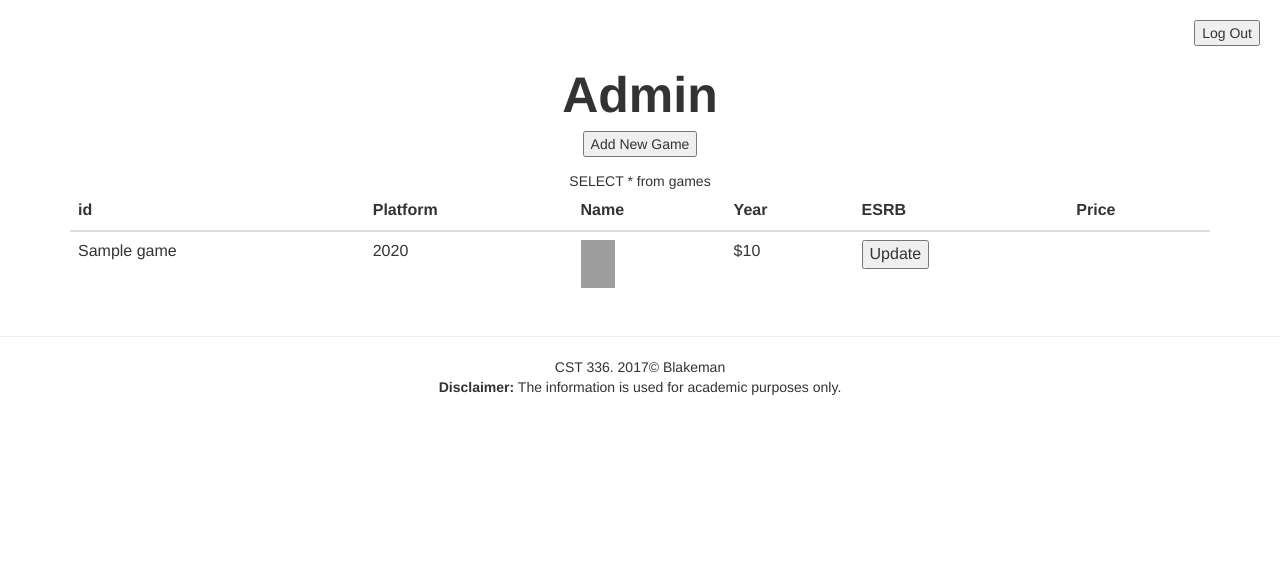
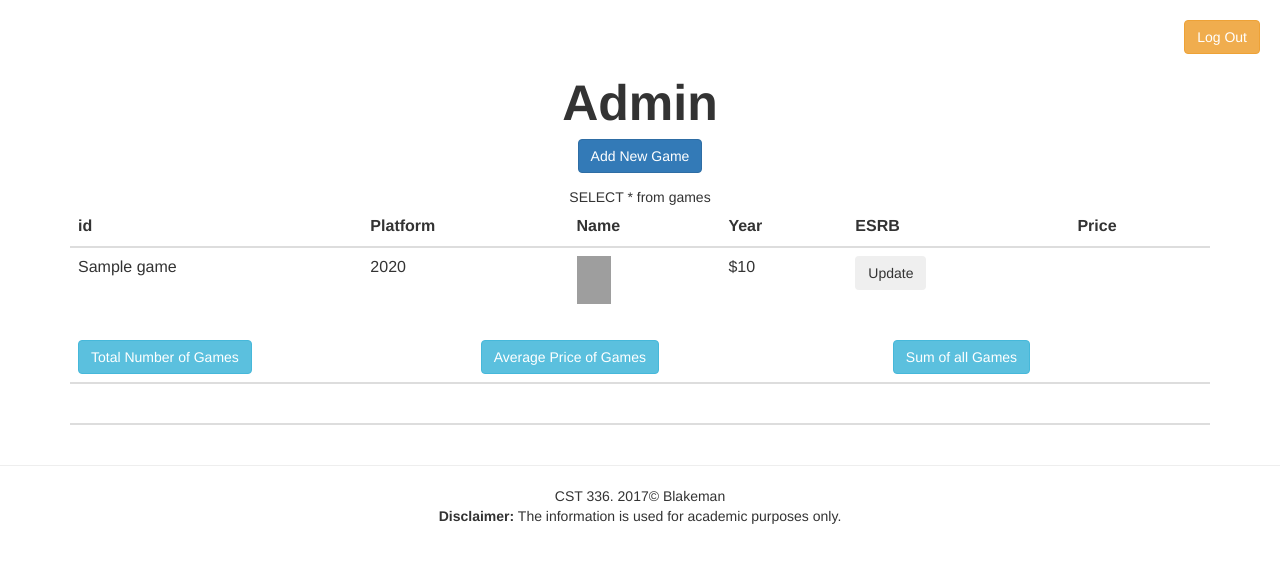
Before and after one commit to rblakeman/WebDevelopmentCatalog, a PHP site: page /FinalProject/admin.php?action=validate in a window 1280 px wide. Shown: the top 563 px of the page. Run offline with PHP 8.4, Linux system fonts and the light colour scheme; the visitor is signed in with stand-in values (Sample User, id 1); tables that the repository leaves empty or names only in its code hold one stand-in row (values such as "Sample post"); lists and menus that the app fills with data are empty; some libraries are stand-ins or nearby versions; grey boxes are pictures that could not be loaded.

Commit message:
Everything but AJAX

```diff
--- a/FinalProject/admin.php
+++ b/FinalProject/admin.php
@@ -16,7 +16,7 @@
             header("Location: index.php");
         }?>
         <form class="reset" method="post">
-            <input type="submit" name="reset" value="Log Out">
+            <input type="submit" name="reset" class="btn btn-warning" value="Log Out">
         </form>
     </head>
 
@@ -24,7 +24,7 @@
         <div class="container">
         <header> <strong>Admin</strong> </header>
         <form method="post">
-            <input type='submit' name='newid' value="Add New Game" formaction='add.php'>
+            <input type='submit' name='newid' class="btn btn-primary" value="Add New Game" formaction='add.php'>
         </form>
         <table class="table">
             <thead>
@@ -44,7 +44,7 @@
             include 'php/api.php';
             $statement = "games";
             $dbArray = getData($statement);
-
+            $total = $avg = $sum = 0;
             foreach($dbArray as $result) {
                 echo "<form method='get'>";
                 echo "<tr";
@@ -83,21 +83,39 @@
                 echo ".png' width=34 height=48></td>";
                 echo "<td>$".$result['price']."</td>";
                 echo "<input type='hidden' name='updateid' value='".$result['id']."'>";
-                echo "<td><input type='submit' name='updatebutton' value='Update' formaction='update.php'></td>";
+                echo "<td><input type='submit' name='updatebutton' class='btn btn-secondary' value='Update' formaction='update.php'></td>";
                 echo "</tr>";
                 echo "</form>";
+                $total += 1;
+                $sum += $result['price'];
             }
+            $avg = $sum/$total;
+            echo "</tbody>";
+            echo "</table>";
+
+            echo "<table class='table table-striped'>";
+            echo "<thead>";
+            echo "<tr>";
+                echo "<th><button name='totalbutton' class='btn btn-info' id='reportbtn1'>Total Number of Games</button></th>";
+                echo "<th><button name='averagebutton' class='btn btn-info' id='reportbtn2'>Average Price of Games</button></th>";
+                echo "<th><button name='sumbutton' class='btn btn-info' id='reportbtn3'>Sum of all Games</button></th>";
+            echo "</tr>";
+            echo "<tr>";
+                echo "<th><span id='total' style='visibility:hidden'>".$total." Games</span></th>";
+                echo "<th><span id='avg' style='visibility:hidden'>$".number_format($avg, 2)." Average Price</span></th>";
+                echo "<th><span id='sum' style='visibility:hidden'>$".$sum." Total Cost</span></th>";
+            echo "</tr>";
+            echo "</thead>";
+            echo "</table>";
         }
         else {
             session_destroy();
             header("Location: index.php");
         }
         ?>
-            </tbody>
-        </table>
         </div>
     </body>
-
+    <script type="text/javascript" src="js/validation.js"></script>
     <footer>
         <hr>
         CST 336. 2017&copy; Blakeman <br />
--- a/FinalProject/css/style.css
+++ b/FinalProject/css/style.css
@@ -13,3 +13,8 @@ header {
     padding-right: 20px;
     padding-top: 20px;
 }
+
+.form-group {
+    width: 50%;
+    margin: 0 auto;
+}
--- a/FinalProject/index.php
+++ b/FinalProject/index.php
@@ -17,7 +17,7 @@
             header("Location: login.php");
         }?>
         <form class="reset" method="post">
-            <input type="submit" name="reset" value="Log In">
+            <input type="submit" name="reset" class="btn btn-info" value="Log In">
         </form>
     </head>
 
--- /dev/null
+++ b/FinalProject/js/validation.js
@@ -0,0 +1,30 @@
+$('form input').keyup(function() {
+    var empty = false;
+    $('form input').each(function() {
+        if ($(this).val() == '') {
+            empty = true;
+        }
+        else if ($(this).val() == "$") {
+            empty = true;
+        }
+    });
+
+    if (empty) {
+        $('#validate').attr('disabled', 'disabled');
+    } else {
+        $('#validate').removeAttr('disabled');
+    }
+});
+
+$('#reportbtn1').click(function() {
+    $("#reportbtn1").class = 'btn btn-secondary';
+    document.getElementById("total").style.visibility = "visible";
+})
+$('#reportbtn2').click(function() {
+    $("#reportbtn1").class = 'btn btn-secondary';
+    document.getElementById("avg").style.visibility = "visible";
+})
+$('#reportbtn3').click(function() {
+    $("#reportbtn1").class = 'btn btn-secondary';
+    document.getElementById("sum").style.visibility = "visible";
+})
--- a/FinalProject/login.php
+++ b/FinalProject/login.php
@@ -16,7 +16,7 @@
             header("Location: index.php");
         }?>
         <form class="reset" method="post">
-            <input type="submit" name="reset" value="Cancel">
+            <input type="submit" name="reset" class="btn btn-warning" value="Cancel">
         </form>
     </head>
 
```
Also changed, not shown: FinalProject/add.php (+6 -3 lines), FinalProject/update.php (+4 -3 lines).
